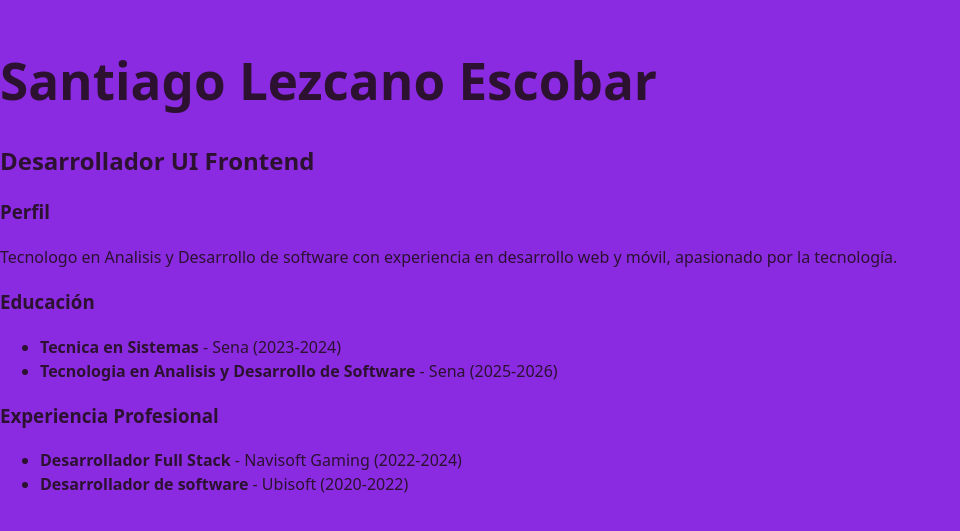
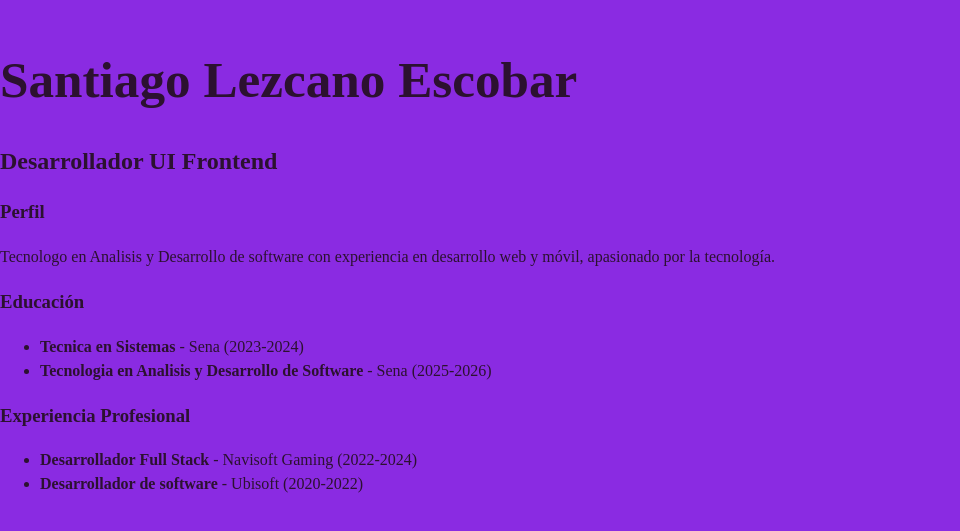
Before and after one commit to Thiago0877/Hoja-de-vida-React, a React (Vite) app: page / in a window 1280 px wide. Shown: the part 135-666 px from the top of the page, without its empty margins (0-960 px from the left). Built offline with nearby package versions, Linux system fonts and the light colour scheme.

Commit message:
Arreglo del tipo de fuente

```diff
--- a/src/components/Cabecera.css
+++ b/src/components/Cabecera.css
@@ -5,10 +5,10 @@
 
 h1{
     color: rgb(44, 17, 48);
-  font-family: 'Times New Roman', Times, serif 32px;
+  font-family: 'Times New Roman', Times, serif;
 }
 
  h2{
     color: rgb(44, 17, 48);
-  font-family: 'Times New Roman', Times, serif 28px;
+  font-family: 'Times New Roman', Times, serif;
 }
--- a/src/components/Educacion.css
+++ b/src/components/Educacion.css
@@ -1,4 +1,4 @@
 h3{
     color: rgb(44, 17, 48);
-  font-family: 'Times New Roman', Times, serif 28px;
+  font-family: 'Times New Roman', Times, serif ;
 }
--- a/src/components/Experiencia.css
+++ b/src/components/Experiencia.css
@@ -1,4 +1,4 @@
 section {
     color: rgb(44, 17, 48);
-  font-family: 'Times New Roman', Times, serif 16px;
+  font-family: 'Times New Roman', Times, serif ;
 }
```
